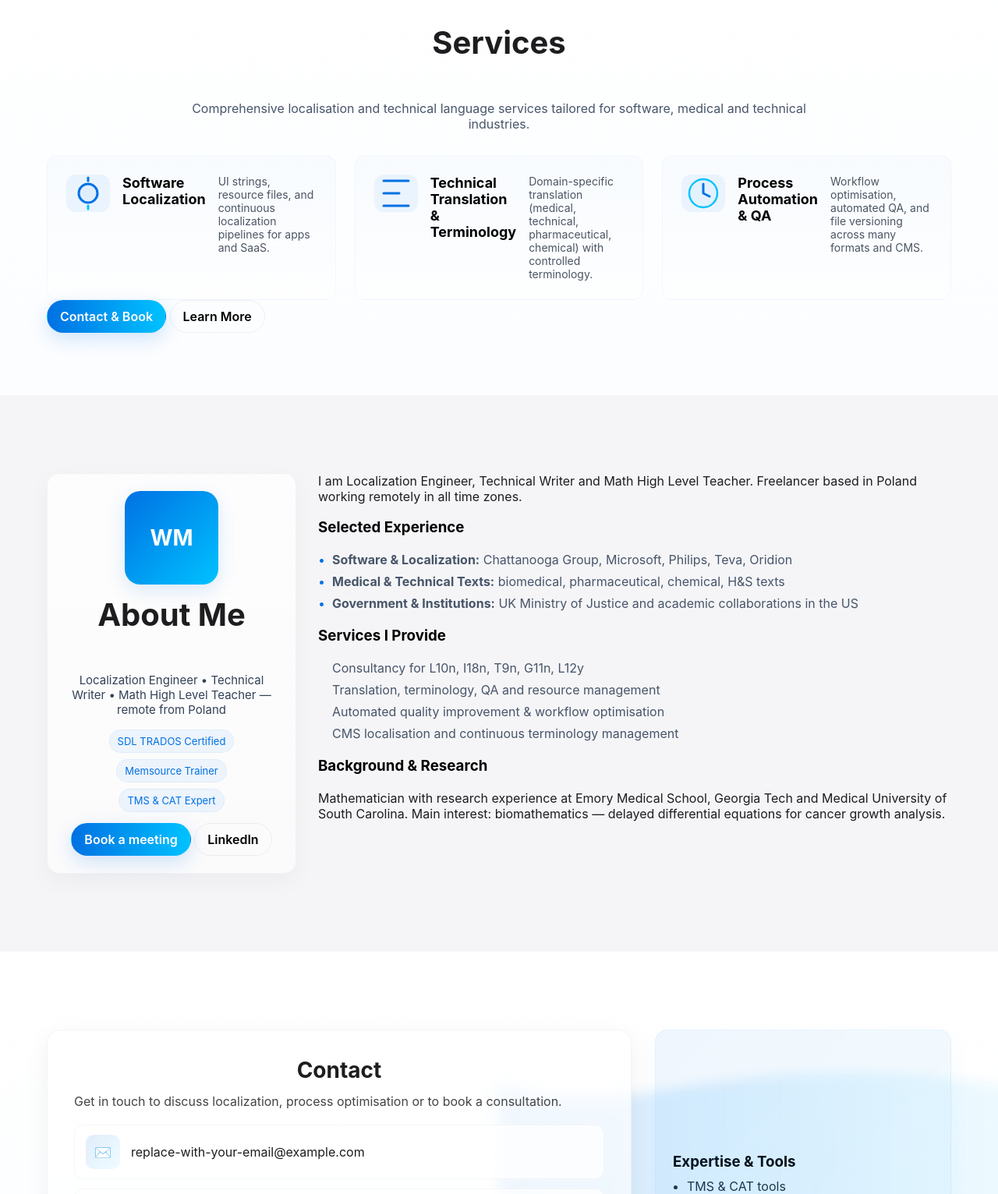
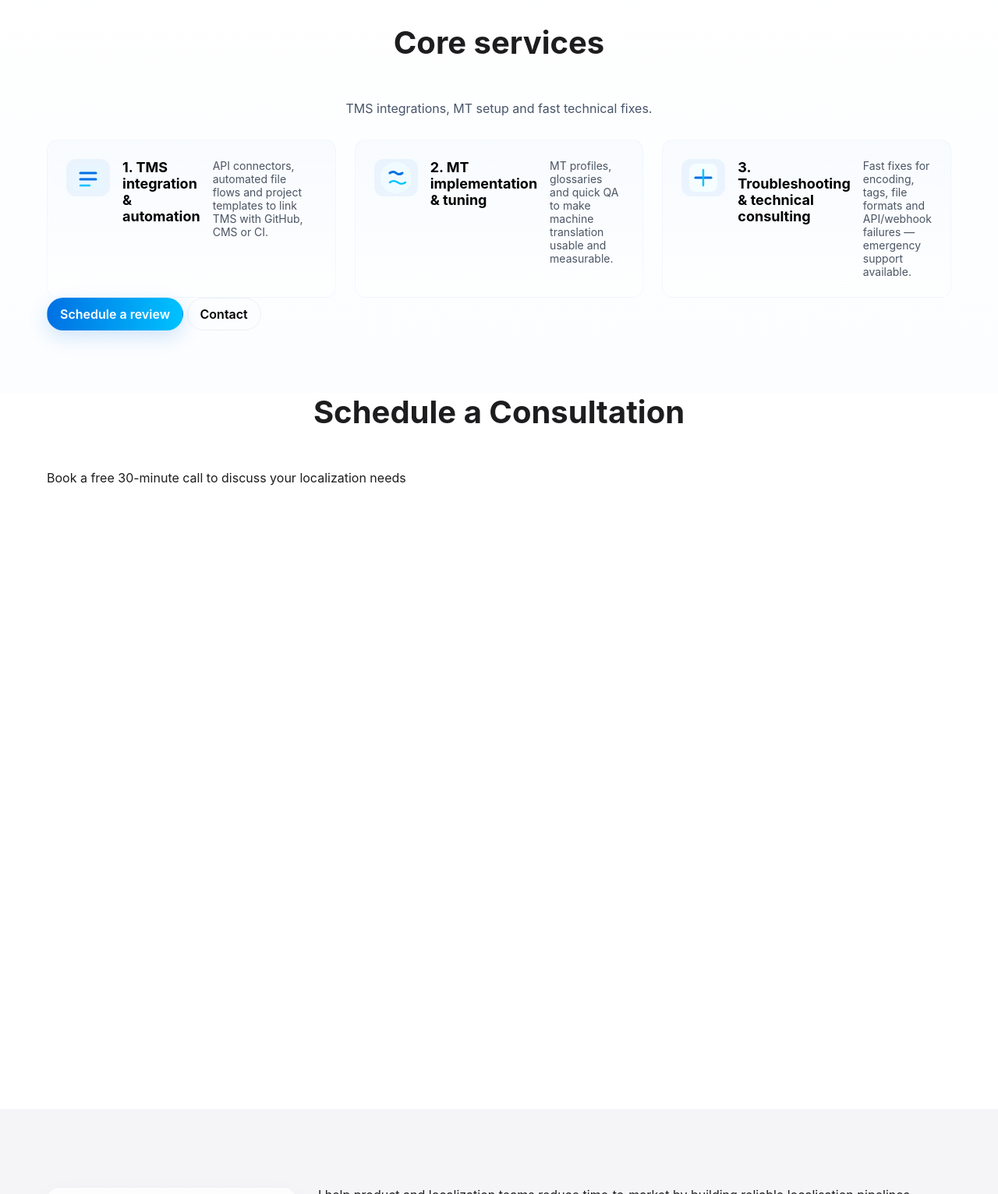
Before and after one commit to wmocek/localisation-services, a plain HTML site: page index.html in a window 1280 px wide. Shown: the part 850-2382 px from the top of the page at 78% size. Drawn offline with Linux system fonts and the light colour scheme; a script that the page names is missing.

Commit message:
Revise index.html for SEO and accessibility improvements
Updated meta tags, titles, and content for better clarity and SEO. Added a new booking section and improved navigation accessibility.

```diff
--- a/index.html
+++ b/index.html
@@ -1,10 +1,10 @@
 <!DOCTYPE html>
 <html lang="en">
 <head>
-    <meta charset="UTF-8">
-    <meta name="viewport" content="width=device-width, initial-scale=1.0">
-    <title>Wojciech Mocek | Localization Services</title>
-    <link rel="stylesheet" href="styles.css">
+    <meta charset="UTF-8" />
+    <meta name="viewport" content="width=device-width, initial-scale=1.0"/>
+    <title>Wojciech Mocek — Localization Engineering & TMS Consulting</title>
+    <link rel="stylesheet" href="styles.css" />
 </head>
 <body>
     <nav>
@@ -28,34 +28,34 @@
                 </svg>
             </a>
 
-            <div class="nav-links">
+            <div class="nav-links" id="navLinks" role="navigation" aria-label="Main Navigation">
                 <ul>
                     <li><a href="#home">Home</a></li>
                     <li><a href="#services">Services</a></li>
                     <li><a href="#about">About</a></li>
                     <li><a href="#contact">Contact</a></li>
                 </ul>
-                <a class="nav-cta" href="https://calendly.com/lekcja/meet-math-online" target="_blank" rel="noopener noreferrer">Book a meeting</a>
+                <a class="nav-cta" href="#booking">Book a meeting</a>
             </div>
 
-            <button class="nav-toggle" aria-label="Toggle menu">☰</button>
+            <button class="nav-toggle" aria-label="Toggle menu" aria-expanded="false">☰</button>
          </div>
      </nav>
 
     <header id="home" class="hero-section">
         <div class="container hero-inner">
             <div class="hero-content">
-                <h1>Professional Software<br>Localization</h1>
-                <p class="hero-lead">Specializing in technical translations, localization engineering and process optimisation for software, medical and technical domains.</p>
+                <h1>Localization Engineering & TMS Consulting</h1>
+                <p class="hero-lead">I help engineering and localization teams get localisation pipelines working reliably — TMS integrations, machine translation optimisation and fast technical troubleshooting.</p>
 
                 <div class="hero-actions">
-                    <a class="cta-button" href="https://calendly.com/lekcja/meet-math-online" target="_blank" rel="noopener noreferrer">Start a Project</a>
-                    <a class="btn ghost" href="#services">Explore Services</a>
+                    <a class="cta-button" href="#booking">Book a discovery call</a>
+                    <a class="btn ghost" href="#services">See services</a>
+                    <a class="btn ghost" href="#about">About me</a>
                 </div>
             </div>
 
             <div class="hero-visual" aria-hidden="false">
-                <!-- profile photo -->
                 <img class="profile-photo" src="images/IMG_4843.jpg" alt="Wojciech Mocek — Localization Engineer">
             </div>
         </div>
@@ -63,50 +63,70 @@
 
     <section id="services" class="services-section">
         <div class="container">
-            <h2>Services</h2>
-            <p class="services-lead">Comprehensive localisation and technical language services tailored for software, medical and technical industries.</p>
+            <h2>Core services</h2>
+            <p class="services-lead">TMS integrations, MT setup and fast technical fixes.</p>
 
             <div class="services-cards">
-                <article class="service-card">
-                    <div class="icon-wrap" aria-hidden="true">
-                        <!-- svg icon: localization -->
-                        <svg width="48" height="48" viewBox="0 0 24 24" fill="none" aria-hidden="true">
-                            <path d="M12 2v2" stroke="#0071e3" stroke-width="1.5" stroke-linecap="round"/>
-                            <path d="M12 20v2" stroke="#00c2ff" stroke-width="1.5" stroke-linecap="round"/>
-                            <circle cx="12" cy="12" r="6" stroke="#0071e3" stroke-width="1.5" fill="rgba(0,113,227,0.04)"/>
+                <article class="service-card" aria-labelledby="svc1-title">
+                    <div class="icon-wrap" aria-hidden="true" style="margin-bottom:8px;">
+                        <svg width="48" height="48" viewBox="0 0 24 24" fill="none" xmlns="http://www.w3.org/2000/svg">
+                            <rect x="2" y="4" width="20" height="16" rx="3" fill="#E8F6FF"/>
+                            <path d="M7 9h10M7 13h10" stroke="#0071e3" stroke-width="1.5" stroke-linecap="round"/>
+                            <path d="M7 17h6" stroke="#00c2ff" stroke-width="1.2" stroke-linecap="round"/>
                         </svg>
                     </div>
-                    <h3>Software Localization</h3>
-                    <p>UI strings, resource files, and continuous localization pipelines for apps and SaaS.</p>
+                    <h3 id="svc1-title">1. TMS integration & automation</h3>
+                    <p>API connectors, automated file flows and project templates to link TMS with GitHub, CMS or CI.</p>
                 </article>
 
-                <article class="service-card">
-                    <div class="icon-wrap" aria-hidden="true">
-                        <!-- svg icon: translation -->
-                        <svg width="48" height="48" viewBox="0 0 24 24" fill="none" aria-hidden="true">
-                            <path d="M4 4h16M4 12h10M4 20h16" stroke="#0071e3" stroke-width="1.5" stroke-linecap="round"/>
+                <article class="service-card" aria-labelledby="svc2-title">
+                    <div class="icon-wrap" aria-hidden="true" style="margin-bottom:8px;">
+                        <svg width="48" height="48" viewBox="0 0 24 24" fill="none" xmlns="http://www.w3.org/2000/svg">
+                            <circle cx="12" cy="12" r="10" fill="#F0FBFF"/>
+                            <path d="M8 9c1.2-1 3-1 4 0s2.8 1 4 0" stroke="#0071e3" stroke-width="1.5" stroke-linecap="round"/>
+                            <path d="M8 15c1.6-1.2 3.4-1.2 5 0 1.6 1.2 3.4 1.2 5 0" stroke="#00c2ff" stroke-width="1.2" stroke-linecap="round"/>
                         </svg>
                     </div>
-                    <h3>Technical Translation & Terminology</h3>
-                    <p>Domain-specific translation (medical, technical, pharmaceutical, chemical) with controlled terminology.</p>
+                    <h3 id="svc2-title">2. MT implementation & tuning</h3>
+                    <p>MT profiles, glossaries and quick QA to make machine translation usable and measurable.</p>
                 </article>
 
-                <article class="service-card">
-                    <div class="icon-wrap" aria-hidden="true">
-                        <!-- svg icon: automation -->
-                        <svg width="48" height="48" viewBox="0 0 24 24" fill="none" aria-hidden="true">
-                            <path d="M12 6v6l4 2" stroke="#0071e3" stroke-width="1.5" stroke-linecap="round" stroke-linejoin="round"/>
-                            <circle cx="12" cy="12" r="9" stroke="#00c2ff" stroke-width="1.2" fill="rgba(0,194,255,0.03)"/>
+                <article class="service-card" aria-labelledby="svc3-title">
+                    <div class="icon-wrap" aria-hidden="true" style="margin-bottom:8px;">
+                        <svg width="48" height="48" viewBox="0 0 24 24" fill="none" xmlns="http://www.w3.org/2000/svg">
+                            <rect x="3" y="3" width="18" height="18" rx="4" fill="#F5FDFF"/>
+                            <path d="M7 12h10" stroke="#0071e3" stroke-width="1.6" stroke-linecap="round"/>
+                            <path d="M12 7v10" stroke="#00c2ff" stroke-width="1.2" stroke-linecap="round"/>
                         </svg>
                     </div>
-                    <h3>Process Automation & QA</h3>
-                    <p>Workflow optimisation, automated QA, and file versioning across many formats and CMS.</p>
+                    <h3 id="svc3-title">3. Troubleshooting & technical consulting</h3>
+                    <p>Fast fixes for encoding, tags, file formats and API/webhook failures — emergency support available.</p>
                 </article>
             </div>
 
             <div class="services-cta">
-                <a class="btn primary" href="#contact">Contact & Book</a>
-                <a class="btn ghost" href="#about">Learn More</a>
+                <a class="btn primary" href="#booking">Schedule a review</a>
+                <a class="btn ghost" href="#contact">Contact</a>
+            </div>
+        </div>
+    </section> <!-- koniec services-section -->
+
+    <!-- Nowa sekcja bookingu -->
+    <section id="booking" class="booking-section">
+        <div class="container">
+            <h2>Schedule a Consultation</h2>
+            <p class="booking-lead">Book a free 30-minute call to discuss your localization needs</p>
+
+            <div class="booking-wrapper">
+                <!-- Calendly inline widget -->
+                <div class="calendly-inline-widget"
+                     data-url="https://calendly.com/lekcja/meet-math-online"
+                     style="min-width:320px;height:800px;">
+                </div>
+                <script type="text/javascript"
+                        src="https://assets.calendly.com/assets/external/widget.js"
+                        async>
+                </script>
             </div>
         </div>
     </section>
@@ -116,13 +136,13 @@
             <div class="about-grid">
                 <div class="about-profile">
                     <div class="photo-placeholder" role="img" aria-label="profile photo placeholder">WM</div>
-                    <h2>About Me</h2>
-                    <p class="tagline">Localization Engineer • Technical Writer • Math High Level Teacher — remote from Poland</p>
+                    <h2>About me</h2>
+                    <p class="tagline">Localization Engineer • TMS integrator • MT specialist — remote from Poland</p>
 
                     <div class="badges">
-                        <span class="badge">SDL TRADOS Certified</span>
-                        <span class="badge">Memsource Trainer</span>
-                        <span class="badge">TMS & CAT Expert</span>
+                        <span class="badge">TMS Integrations</span>
+                        <span class="badge">MT Optimization</span>
+                        <span class="badge">Localization Troubleshooting</span>
                     </div>
 
                     <div class="about-actions">
@@ -132,25 +152,21 @@
                 </div>
 
                 <div class="about-body">
-                    <p>I am Localization Engineer, Technical Writer and Math High Level Teacher. Freelancer based in Poland working remotely in all time zones.</p>
+                    <p>I help product and localization teams reduce time‑to‑market by building reliable localisation pipelines, tuning machine translation and resolving technical blockers. I combine hands‑on engineering with domain experience in software and medical/technical texts.</p>
 
-                    <h3>Selected Experience</h3>
+                    <h3>Selected experience</h3>
                     <ul class="timeline">
-                        <li><strong>Software & Localization:</strong> Chattanooga Group, Microsoft, Philips, Teva, Oridion</li>
-                        <li><strong>Medical & Technical Texts:</strong> biomedical, pharmaceutical, chemical, H&S texts</li>
-                        <li><strong>Government & Institutions:</strong> UK Ministry of Justice and academic collaborations in the US</li>
+                        <li><strong>Platform integrations:</strong> Wordbee, Phrase, Memsource — API flows and CI pipelines.</li>
+                        <li><strong>MT projects:</strong> DeepL/Google/Microsoft integration, glossary & prompt optimisation, evaluation.</li>
+                        <li><strong>Emergency support:</strong> Encoding, tagging, file conversion, API and webhook debugging.</li>
                     </ul>
 
-                    <h3>Services I Provide</h3>
+                    <h3>How I work — typical engagements</h3>
                     <ul class="compact-list">
-                        <li>Consultancy for L10n, I18n, T9n, G11n, L12y</li>
-                        <li>Translation, terminology, QA and resource management</li>
-                        <li>Automated quality improvement & workflow optimisation</li>
-                        <li>CMS localisation and continuous terminology management</li>
+                        <li>Technical audit (1–2 days): review TMS, MT setup, file formats and integration points.</li>
+                        <li>Pilot integration or MT trial: configuration, glossary, QA and short feedback loop.</li>
+                        <li>Support retainer: rapid-response troubleshooting and continuous optimisation.</li>
                     </ul>
-
-                    <h3>Background & Research</h3>
-                    <p>Mathematician with research experience at Emory Medical School, Georgia Tech and Medical University of South Carolina. Main interest: biomathematics — delayed differential equations for cancer growth analysis.</p>
                 </div>
             </div>
         </div>
@@ -159,7 +175,6 @@
     <section id="contact" class="contact-section">
         <div class="container contact-inner">
             <div class="contact-visual" aria-hidden="true">
-                <!-- dekoracyjne SVG -->
                 <svg viewBox="0 0 800 400" preserveAspectRatio="none" class="contact-wave">
                     <defs>
                         <linearGradient id="g1" x1="0" x2="1">
@@ -173,13 +188,13 @@
 
             <div class="contact-grid">
                 <div class="contact-card">
-                    <h2>Contact</h2>
-                    <p class="contact-lead">Get in touch to discuss localization, process optimisation or to book a consultation.</p>
+                    <h2>Contact & Technical Review</h2>
+                    <p class="contact-lead">Request a free scoping call for a technical audit or book an emergency troubleshooting session.</p>
 
                     <div class="contact-items">
-                        <a class="contact-item" href="mailto:replace-with-your-email@example.com">
+                        <a class="contact-item" href="mailto:mocek.w@gmail.com">
                             <span class="icon mail" aria-hidden="true">✉️</span>
-                            <span class="text">replace-with-your-email@example.com</span>
+                            <span class="text">mocek.w@gmail.com</span>
                         </a>
 
                         <a class="contact-item" href="https://www.linkedin.com/in/wmocek/" target="_blank" rel="noopener noreferrer">
@@ -187,29 +202,27 @@
                             <span class="text">linkedin.com/in/wmocek</span>
                         </a>
 
-                        <a class="contact-item" href="tel:+48-000-000-000" aria-hidden="true">
+                        <a class="contact-item" href="tel:+48-667-295-982" aria-hidden="true">
                             <span class="icon phone" aria-hidden="true">📞</span>
-                            <span class="text">+48 • your-phone (optional)</span>
+                            <span class="text">+48 • 667-295-982</span>
                         </a>
                     </div>
 
                     <div class="contact-actions">
-                        <a class="btn primary" href="https://calendly.com/lekcja/meet-math-online" target="_blank" rel="noopener noreferrer">
-                            Book a meeting — Calendly
-                        </a>
-                        <a class="btn ghost" href="#services">See Services</a>
+                        <a class="btn primary" href="#booking">Book a consultation</a>
+                        <a class="btn ghost" href="#services">See services</a>
                     </div>
                 </div>
 
                 <div class="contact-highlight" aria-hidden="false">
                     <div class="highlight-inner">
-                        <h3>Expertise & Tools</h3>
+                        <h3>Typical deliverables</h3>
                         <ul>
-                            <li>TMS & CAT tools</li>
-                            <li>SDL TRADOS (certified)</li>
-                            <li>Memsource trainer / PureFluent</li>
+                            <li>Integration scripts / connectors (GitHub, CMS, S3)</li>
+                            <li>MT profiles & glossaries, QA reports</li>
+                            <li>Documentation, runbooks and emergency support</li>
                         </ul>
-                        <p class="small">Remote work from Poland — available across time zones.</p>
+                        <p class="small">Available for short pilots, project work and retainer support.</p>
                     </div>
                 </div>
             </div>
@@ -222,7 +235,6 @@
             try {
                 var home = document.getElementById('home');
                 if (!home) return;
-                // wysokość paska nawigacji (jeśli jest stały)
                 var nav = document.querySelector('nav');
                 var navHeight = nav ? nav.getBoundingClientRect().height : 0;
                 var top = home.getBoundingClientRect().top + window.pageYOffset - navHeight - 8;
@@ -230,7 +242,41 @@
             } catch (e) {
                 // fail silently
             }
+
+            // NAV TOGGLE: accessibility + close on link click
+            var toggle = document.querySelector('.nav-toggle');
+            var navLinks = document.getElementById('navLinks');
+            var body = document.body;
+
+            function setNav(open) {
+                if (!navLinks || !toggle) return;
+                navLinks.classList.toggle('open', open);
+                toggle.setAttribute('aria-expanded', open ? 'true' : 'false');
+                body.classList.toggle('no-scroll', open);
+                if (open) toggle.focus();
+            }
+
+            if (toggle) {
+                toggle.addEventListener('click', function () {
+                    setNav(!navLinks.classList.contains('open'));
+                });
+            }
+
+            // close menu when a navigation link is clicked (mobile)
+            navLinks && navLinks.addEventListener('click', function (e) {
+                var t = e.target;
+                if (t.tagName === 'A' && window.innerWidth < 900) {
+                    setNav(false);
+                }
+            });
+
+            // close on ESC
+            document.addEventListener('keydown', function (e) {
+                if (e.key === 'Escape' && navLinks.classList.contains('open')) {
+                    setNav(false);
+                }
+            });
         });
     </script>
- </body>
+</body>
 </html>
```
